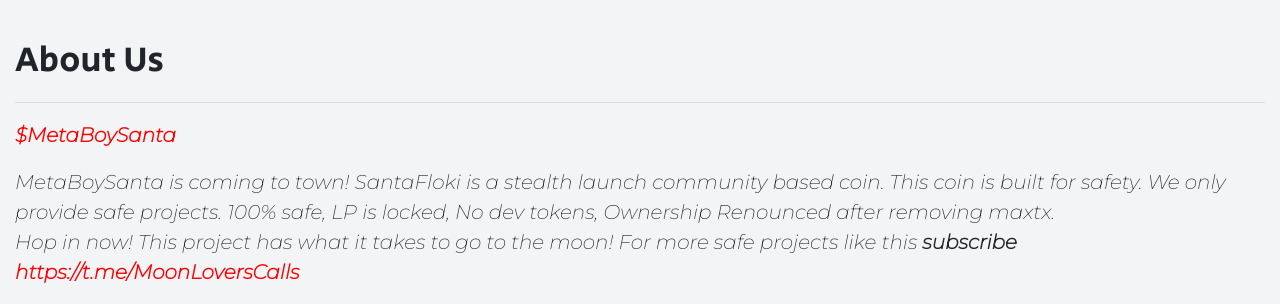
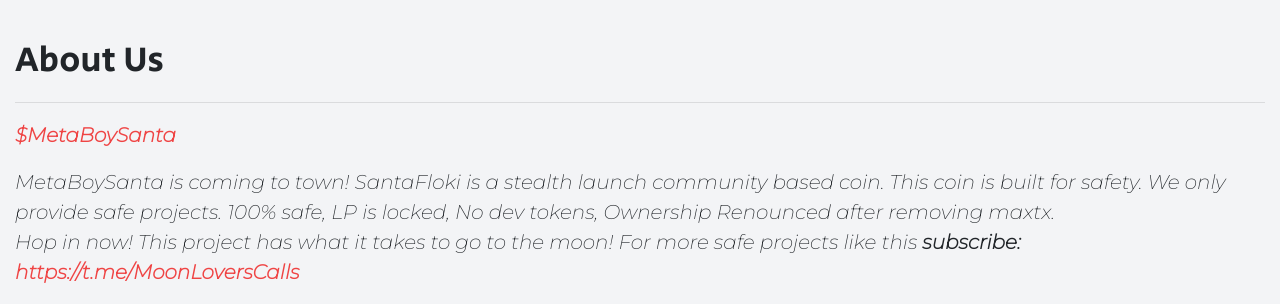
Before and after one commit to jpdevprojects/launch1, a plain HTML site: page index.html in a window 1280 px wide. Shown: the part 1560-1864 px from the top of the page. Drawn offline with nearby package versions, Linux system fonts and the light colour scheme.

Commit message:
updated codes

```diff
--- a/assets/css/index.css
+++ b/assets/css/index.css
@@ -123,10 +123,6 @@
 		margin-top: 20px;
 	}
 
-	span{
-		color: red;
-	}
-
 	.footer{
 		text-align: center;
 	}
--- a/index.html
+++ b/index.html
@@ -56,10 +56,10 @@
 				<h1 class="about greeting">About Us</h1>
 				<hr>
 
-				<h1 class="greeting-2 font-weight-bold"><span>$MetaBoySanta</span></h1>
+				<h1 class="greeting-2 font-weight-bold"><span class="text-red-500">$MetaBoySanta</span></h1>
 				<p>MetaBoySanta is coming to town! SantaFloki is a stealth launch community based coin. This coin is built for safety. We only provide safe projects. 100% safe, LP is locked, No dev tokens, Ownership Renounced after removing maxtx.</p>
 
-				<p>Hop in now! This project has what it takes to go to the moon! For more safe projects like this <strong>subscribe <span>https://t.me/MoonLoversCalls</span></strong>
+				<p>Hop in now! This project has what it takes to go to the moon! For more safe projects like this <strong>subscribe: <span class="text-red-500">https://t.me/MoonLoversCalls</span></strong>
 				</p>
 
 				<h1 class="greeting">Tokenomics</h1>
@@ -71,7 +71,7 @@
 				<p><img src="https://img.icons8.com/emoji/48/000000/check-box-with-check-emoji.png" class="icon" />Renounce Ownership</p>
 				<p><img src="https://img.icons8.com/emoji/48/000000/check-box-with-check-emoji.png" class="icon" />Marketing</p>
 
-				<h1 class="greeting-2 font-weight-bold"><span>Coin Address:</span></h1>
+				<h1 class="greeting-2 font-weight-bold"><span class="text-red-500">Coin Address:</span></h1>
 				<h1 class="greeting-2"></h1>
 				<hr>
 
```
